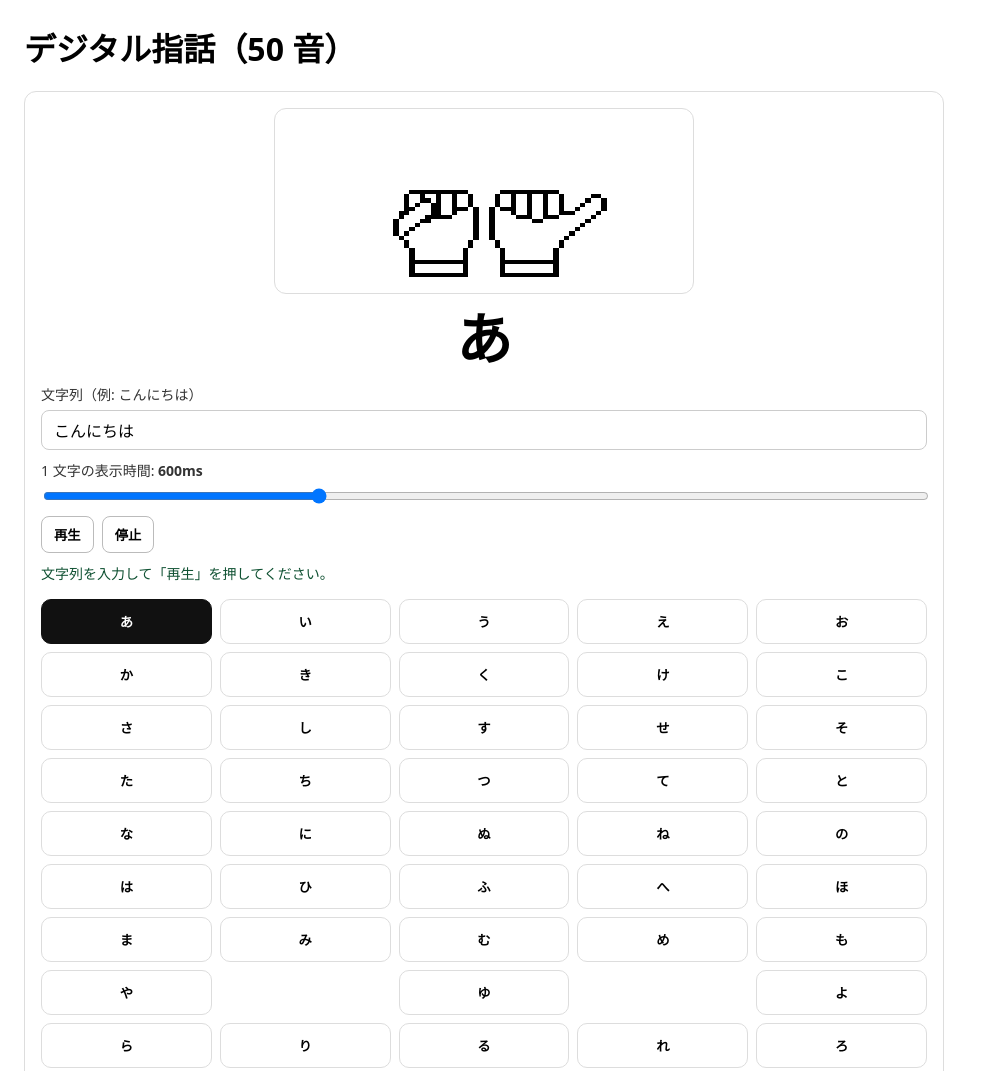
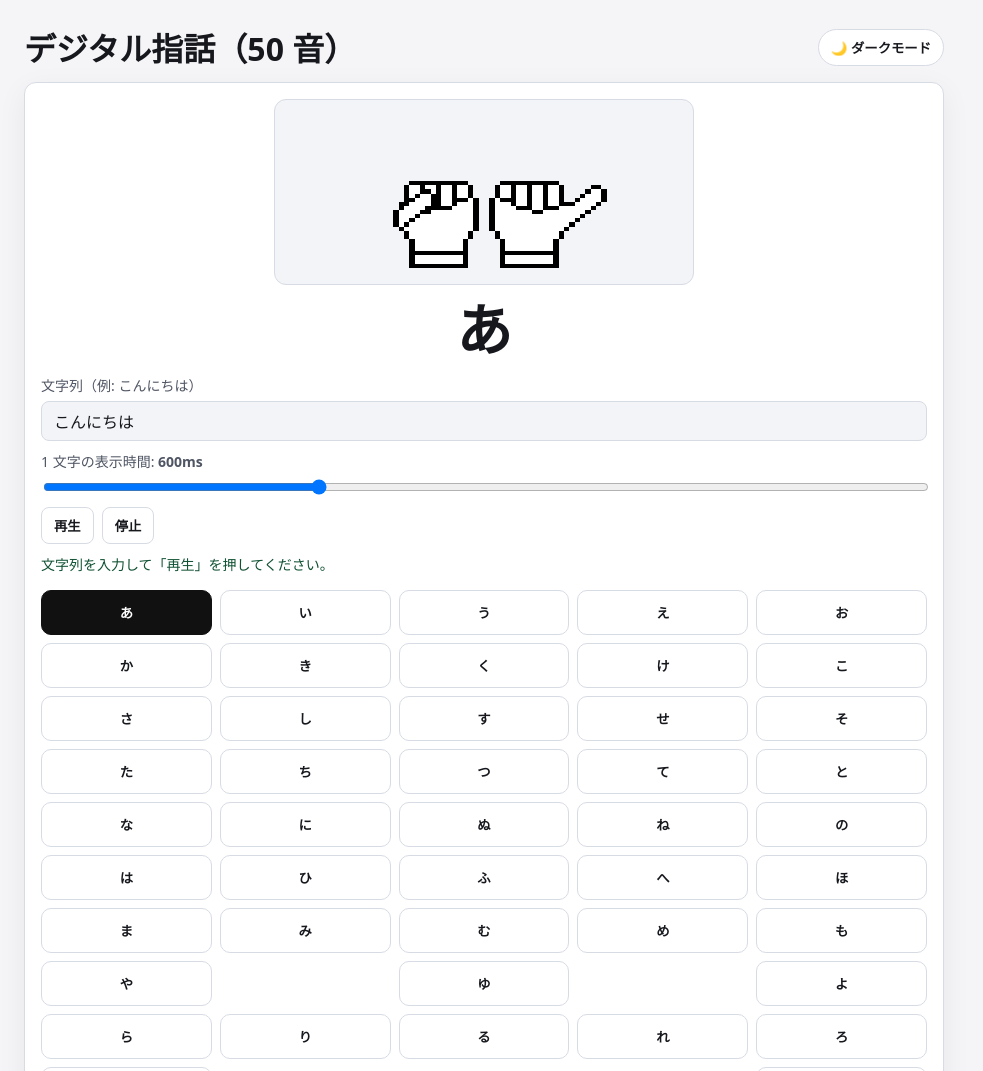
Before and after one commit to akiplaylab/digital-finger-spelling, a plain HTML site: page index.html in a window 1280 px wide. Shown: the top 1071 px of the page, without its empty margins (0-983 px from the left). Drawn offline with Linux system fonts and the light colour scheme.

Commit message:
Add dark mode toggle and theme styling

```diff
--- a/assets/css/style.css
+++ b/assets/css/style.css
@@ -1,5 +1,34 @@
 :root {
   font-family: system-ui, -apple-system, "Segoe UI", "Noto Sans JP", sans-serif;
+}
+
+
+:root {
+  --bg: #f5f5f7;
+  --text: #16181d;
+  --muted: #4f5563;
+  --surface: #ffffff;
+  --surface-strong: #f2f4f8;
+  --border: #d7dbe4;
+  --accent: #111;
+  --accent-contrast: #fff;
+  --status-ok: #0f5132;
+  --status-error: #842029;
+  --shadow: 0 8px 30px rgba(16, 24, 40, 0.06);
+}
+
+:root[data-theme="dark"] {
+  --bg: #0f1116;
+  --text: #eceff4;
+  --muted: #b6bfce;
+  --surface: #171a22;
+  --surface-strong: #1e2430;
+  --border: #323b4b;
+  --accent: #e9ecf1;
+  --accent-contrast: #0f1116;
+  --status-ok: #67d49d;
+  --status-error: #ff8d8d;
+  --shadow: 0 12px 36px rgba(0, 0, 0, 0.35);
 }
 
 * {
@@ -8,13 +37,18 @@
 
 body {
   margin: 24px;
+  background: var(--bg);
+  color: var(--text);
+  transition: background-color 180ms ease, color 180ms ease, border-color 180ms ease;
 }
 
 .card {
-  border: 1px solid #ddd;
+  border: 1px solid var(--border);
   border-radius: 12px;
   padding: 16px;
   max-width: 920px;
+  background: var(--surface);
+  box-shadow: var(--shadow);
 }
 
 .stageKana {
@@ -46,7 +80,8 @@ body {
 }
 
 .handBox {
-  border: 1px solid #ddd;
+  border: 1px solid var(--border);
+  background: var(--surface-strong);
   border-radius: 12px;
   padding: 12px;
   display: flex;
@@ -64,7 +99,7 @@ body {
 
 .meta {
   margin-top: 12px;
-  color: #333;
+  color: var(--muted);
   line-height: 1.7;
 }
 
@@ -82,16 +117,17 @@ body {
 .btn {
   padding: 10px 0;
   border-radius: 10px;
-  border: 1px solid #ddd;
-  background: #fff;
+  border: 1px solid var(--border);
+  background: var(--surface);
+  color: var(--text);
   cursor: pointer;
   font-weight: 700;
 }
 
 .btn.active {
-  background: #111;
-  color: #fff;
-  border-color: #111;
+  background: var(--accent);
+  color: var(--accent-contrast);
+  border-color: var(--accent);
 }
 
 .btn.disabled,
@@ -164,14 +200,16 @@ body {
 
 .field span {
   font-size: 14px;
-  color: #333;
+  color: var(--muted);
 }
 
 #phraseInput {
   padding: 10px 12px;
   font-size: 16px;
-  border: 1px solid #ccc;
+  border: 1px solid var(--border);
   border-radius: 8px;
+  background: var(--surface-strong);
+  color: var(--text);
 }
 
 .speedField input[type="range"] {
@@ -187,14 +225,15 @@ body {
 .sequenceActions button {
   padding: 8px 12px;
   border-radius: 8px;
-  border: 1px solid #bbb;
-  background: #fff;
+  border: 1px solid var(--border);
+  background: var(--surface);
+  color: var(--text);
   cursor: pointer;
   font-weight: 700;
 }
 
 .sequenceActions button:hover {
-  border-color: #777;
+  border-color: var(--muted);
 }
 
 .sequenceActions button:disabled {
@@ -205,11 +244,46 @@ body {
 .sequenceStatus {
   min-height: 1.2em;
   font-size: 14px;
-  color: #0f5132;
+  color: var(--status-ok);
 }
 
 .sequenceStatus.error {
-  color: #842029;
+  color: var(--status-error);
+}
+
+
+.pageHeader {
+  max-width: 920px;
+  display: flex;
+  align-items: center;
+  justify-content: space-between;
+  gap: 12px;
+  margin-bottom: 12px;
+}
+
+.pageHeader h1 {
+  margin: 0;
+}
+
+.themeToggleBtn {
+  border: 1px solid var(--border);
+  border-radius: 999px;
+  padding: 8px 12px;
+  background: var(--surface);
+  color: var(--text);
+  cursor: pointer;
+  font-weight: 700;
+}
+
+.themeToggleBtn:hover {
+  border-color: var(--muted);
+}
+
+@media (max-width: 640px) {
+  .pageHeader {
+    align-items: flex-start;
+    flex-direction: column;
+  }
 }
 
 @media (max-width: 640px) {
--- a/assets/js/ui.js
+++ b/assets/js/ui.js
@@ -13,6 +13,7 @@ export const UI = {
   playSequenceBtn: null,
   stopSequenceBtn: null,
   sequenceStatus: null,
+  themeToggleBtn: null,
 };
 
 const SPRITE_COLS = 8;
@@ -20,6 +21,31 @@ const FRAME_W = 128;
 const FRAME_H = 128;
 
 let animationRunId = 0;
+
+
+const THEME_STORAGE_KEY = 'dfs-theme';
+
+function getPreferredTheme() {
+  const saved = localStorage.getItem(THEME_STORAGE_KEY);
+  if (saved === 'light' || saved === 'dark') return saved;
+  return window.matchMedia('(prefers-color-scheme: dark)').matches ? 'dark' : 'light';
+}
+
+function setTheme(theme) {
+  const root = document.documentElement;
+  root.dataset.theme = theme;
+  localStorage.setItem(THEME_STORAGE_KEY, theme);
+
+  const isDark = theme === 'dark';
+  UI.themeToggleBtn.textContent = isDark ? '☀️ ライトモード' : '🌙 ダークモード';
+  UI.themeToggleBtn.setAttribute('aria-pressed', String(isDark));
+}
+
+function toggleTheme() {
+  const current = document.documentElement.dataset.theme === 'dark' ? 'dark' : 'light';
+  setTheme(current === 'dark' ? 'light' : 'dark');
+}
+
 
 function setStatus(message, isError = false) {
   UI.sequenceStatus.textContent = message;
@@ -175,6 +201,7 @@ export function initApp() {
   UI.playSequenceBtn = $('playSequenceBtn');
   UI.stopSequenceBtn = $('stopSequenceBtn');
   UI.sequenceStatus = $('sequenceStatus');
+  UI.themeToggleBtn = $('themeToggleBtn');
 
   UI.grid.innerHTML = DATA
     .map(x => {
@@ -202,7 +229,9 @@ export function initApp() {
 
   UI.playSequenceBtn.addEventListener('click', playSequence);
   UI.stopSequenceBtn.addEventListener('click', stopSequence);
+  UI.themeToggleBtn.addEventListener('click', toggleTheme);
 
+  setTheme(getPreferredTheme());
   setSelected('あ');
   setStatus('文字列を入力して「再生」を押してください。');
 }
--- a/index.html
+++ b/index.html
@@ -9,7 +9,10 @@
 </head>
 
 <body>
-  <h1>デジタル指話（50 音）</h1>
+  <div class="pageHeader">
+    <h1>デジタル指話（50 音）</h1>
+    <button type="button" id="themeToggleBtn" class="themeToggleBtn" aria-pressed="false">🌙 ダークモード</button>
+  </div>
 
   <div class="card">
     <div class="pose mainStage">
```
